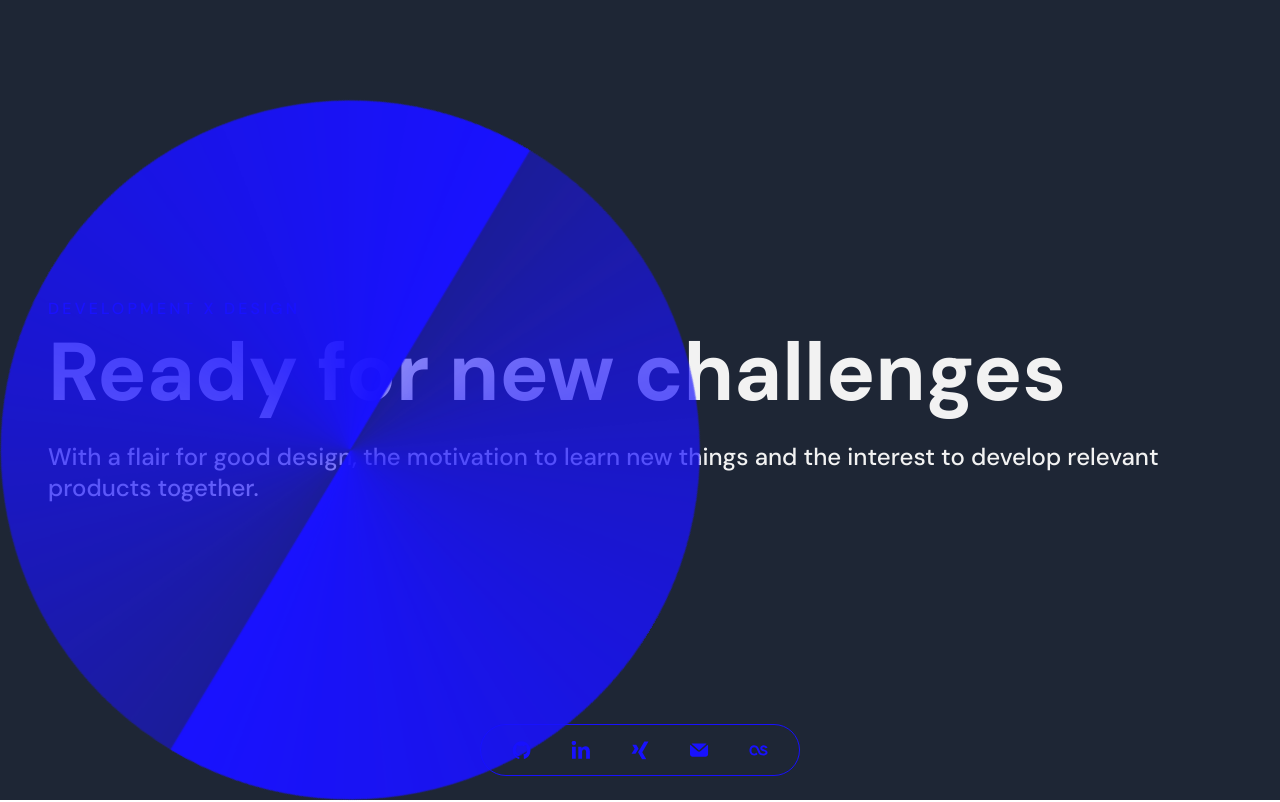
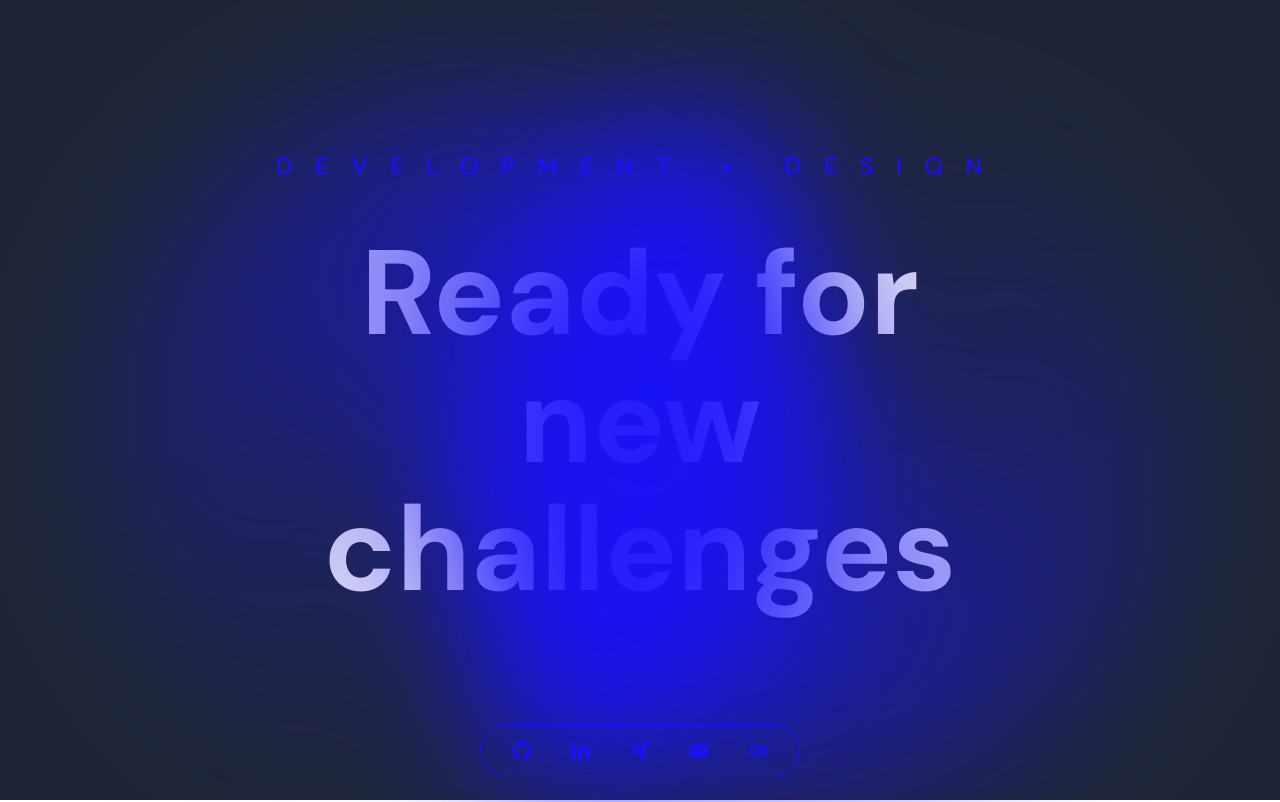
Before and after one commit to davidwobido/Portfolio_2022, a React (Vite) app: page / in a window 1280 px wide. Shown: the top 802 px of the page. Built offline with nearby package versions, Linux system fonts and the light colour scheme.

Commit message:
:boom: Animation works perfect

```diff
--- a/src/App.module.css
+++ b/src/App.module.css
@@ -1,5 +1,6 @@
 .app {
   background-color: var(--color-background);
+  overflow: hidden;
 }
 
 .app-header {
@@ -12,57 +13,86 @@
   align-content: center;
 }
 
-.header-content {
+.header-text {
   display: grid;
   align-self: center;
-  margin: 0 3rem;
+  margin: 0 20%;
+  text-align: center;
+  gap: 3rem;
+  transform: translateY(-1.2rem);
 }
 
-.header-image {
-  position: absolute;
+.preline-title {
+  font-size: 1.5rem;
+  letter-spacing: 1.4rem;
 }
 
-.header-image * {
+.title {
+  font-size: 7.5rem;
+  line-height: 8rem;
+}
+
+.image-left,
+.image-right {
+  position: absolute;
   width: 700px;
+  margin: auto;
+  display: grid;
+  align-self: center;
   top: 100px;
   left: 0;
   right: 0;
-  margin: auto;
-  position: absolute;
 }
 
 .image-left {
   animation-name: spin-left;
-  animation-duration: 5000ms;
+  animation-duration: 3000ms;
   animation-iteration-count: infinite;
   animation-timing-function: linear;
+
+  /* animation-timing-function: ease-in-out; */
+}
+
+.image-right {
+  animation-name: spin-right;
+  animation-duration: 3000ms;
+  animation-iteration-count: infinite;
+  animation-timing-function: linear;
+
+  /* animation-timing-function: ease-in-out; */
 }
 
 @keyframes spin-left {
-  from {
-    transform: rotate(0deg);
+  0% {
+    transform: translateX(-175px) rotate(0deg);
+    filter: blur(0.5rem);
   }
 
-  to {
-    transform: rotate(360deg);
+  50% {
+    transform: translateX(-175px) rotate(180deg);
+    filter: blur(10rem);
+  }
+
+  100% {
+    transform: translateX(-175px) rotate(360deg);
+    filter: blur(0.5rem);
   }
 }
 
-.image-right {
-  transform: translateX(-350px);
-  animation-name: spin-right;
-  animation-duration: 5000ms;
-  animation-iteration-count: infinite;
-  animation-timing-function: linear;
-}
-
 @keyframes spin-right {
-  from {
-    transform: rotate(0deg);
+  0% {
+    transform: translateX(175px) rotate(0deg);
+    filter: blur(0.5rem);
   }
 
-  to {
-    transform: rotate(360deg);
+  50% {
+    transform: translateX(175px) rotate(180deg);
+    filter: blur(10rem);
+  }
+
+  100% {
+    transform: translateX(175px) rotate(360deg);
+    filter: blur(0.5rem);
   }
 }
 
--- a/src/App.tsx
+++ b/src/App.tsx
@@ -19,13 +19,12 @@ function App() {
   return (
     <div className={styles.app}>
       <header className={styles["app-header"]}>
-        <div className={styles["header-content"]}>
-          <h4 className={styles["preline-title"]}>Development x Design</h4>
-          <h1 className={styles.title}>Ready for new challenges </h1>
-          <span className={styles.intro}>
-            With a flair for good design, the motivation to learn new things and
-            the interest to develop relevant products together.
-          </span>
+        <div className={styles["header-text"]}>
+          <h4 className={styles["preline-title"]}>Development &#215; Design</h4>
+          <h1 className={styles.title}>
+            Ready for <br />
+            new challenges
+          </h1>
         </div>
         <div className={styles["header-image"]}>
           <img src={HeaderImageLeft} className={styles["image-left"]} />
@@ -43,7 +42,9 @@ function App() {
             After more than 10 years and several stations as a designer, I
             decided to continue as a frontend developer. I attended a coding
             bootcamp to build up a knowledge base, which I am now expanding with
-            all my energy and motivation.
+            all my energy and motivation. With a flair for good design, the
+            motivation to learn new things and the interest to develop relevant
+            products together.
           </p>
           <IconBar
             className={styles["icon-bar"]}
--- a/src/globals.css
+++ b/src/globals.css
@@ -45,10 +45,6 @@ p {
   color: var(--color-primary);
 }
 
-h1 {
-  font-size: 5.125rem;
-}
-
 h2 {
   font-size: 3.75rem;
   margin-bottom: 2rem;
```
